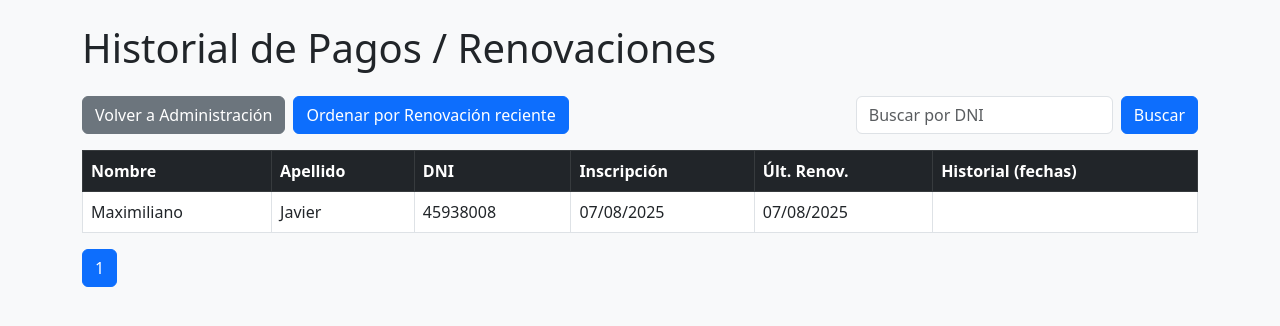
After one commit to MaximilianoPalma03/gym-system-management, a PHP site: page /historial.php in a window 1280 px wide. The commit adds this page. Shown: the top 326 px of the page. Run offline with PHP 8.4, Linux system fonts and the light colour scheme; data comes from the database, SQL or seed files in the repository; tables that the repository leaves empty or names only in its code hold one stand-in row (values such as "Sample post").

Commit message:
Historial de pagos
Se creó el archivo de historial.php para ver todas las renovaciones del clientes, su fecha de inscripción original y cuando pagó.

```diff
--- /dev/null
+++ b/historial.php
@@ -0,0 +1,117 @@
+<?php
+session_start();
+require_once 'bdd.php';
+
+// Reutilizamos safeFormatDate si lo tenés, si no agregalo:
+function safeFormatDate($fecha) {
+    if (empty($fecha)) return '-';
+    $d = DateTime::createFromFormat('Y-m-d', $fecha);
+    if ($d && $d->format('Y-m-d') === $fecha) return $d->format('d/m/Y');
+    try { $d2 = new DateTime($fecha); return $d2->format('d/m/Y'); } catch (Exception $e) { return '-'; }
+}
+
+// Parámetros: paginación, filtro dni, orden (por última renovación)
+$porPagina = 20;
+$pagina = isset($_GET['p']) && ctype_digit($_GET['p']) && $_GET['p'] > 0 ? intval($_GET['p']) : 1;
+$offset = ($pagina - 1) * $porPagina;
+
+$filtroDni = isset($_GET['dni']) && ctype_digit($_GET['dni']) ? $_GET['dni'] : null;
+$orden = isset($_GET['orden']) && $_GET['orden'] === 'recientes'; // si viene ?orden=recientes ordena por último renov
+
+// Construir count
+$countSql = "SELECT COUNT(*) FROM socios" . ($filtroDni ? " WHERE dni = :dni" : "");
+$countStmt = $conexion->prepare($countSql);
+if ($filtroDni) $countStmt->execute([':dni' => $filtroDni]); else $countStmt->execute();
+$totalSocios = $countStmt->fetchColumn();
+$totalPaginas = max(1, ceil($totalSocios / $porPagina));
+
+// Consulta principal:
+// Traemos datos del socio y el historial concatenado (GROUP_CONCAT). ORDER BY depende de $orden.
+$orderClause = $orden ? "COALESCE(MAX(r.fecha_renovacion), s.fecha_inscripcion) DESC" : "s.apellido, s.nombre";
+
+$sql = "
+  SELECT s.id, s.nombre, s.apellido, s.dni, s.fecha_inscripcion,
+         COALESCE(GROUP_CONCAT(DATE_FORMAT(r.fecha_renovacion, '%d/%m/%Y') ORDER BY r.fecha_renovacion DESC SEPARATOR ', '), '') AS historial,
+         COALESCE(MAX(r.fecha_renovacion), s.fecha_inscripcion) AS ultima_renovacion
+  FROM socios s
+  LEFT JOIN renovaciones r ON r.socio_id = s.id
+  " . ($filtroDni ? " WHERE s.dni = :dni " : "") . "
+  GROUP BY s.id
+  ORDER BY $orderClause
+  LIMIT :limit OFFSET :offset
+";
+
+$stmt = $conexion->prepare($sql);
+if ($filtroDni) $stmt->bindValue(':dni', $filtroDni, PDO::PARAM_STR);
+$stmt->bindValue(':limit', $porPagina, PDO::PARAM_INT);
+$stmt->bindValue(':offset', $offset, PDO::PARAM_INT);
+$stmt->execute();
+$filas = $stmt->fetchAll();
+?>
+<!doctype html>
+<html lang="es">
+<head>
+  <meta charset="utf-8">
+  <meta name="viewport" content="width=device-width,initial-scale=1">
+  <title>Historial de Renovaciones</title>
+  <link href="https://cdn.jsdelivr.net/npm/bootstrap@5.3.0/dist/css/bootstrap.min.css" rel="stylesheet">
+  <style>
+    .small-hist { max-width: 600px; white-space: normal; word-wrap: break-word; }
+  </style>
+</head>
+<body class="bg-light">
+<div class="container mt-4">
+  <h1 class="mb-4">Historial de Pagos / Renovaciones</h1>
+
+  <div class="d-flex mb-3 gap-2">
+    <a href="index.php" class="btn btn-secondary">Volver a Administración</a>
+
+    <?php
+      $qs = $_GET;
+      if ($orden) { unset($qs['orden']); $label = 'Desordenar'; $btnClass = 'btn-outline-secondary'; }
+      else { $qs['orden'] = 'recientes'; $label = 'Ordenar por Renovación reciente'; $btnClass = 'btn-primary'; }
+      $toggleUrl = basename(__FILE__) . '?' . http_build_query($qs);
+    ?>
+    <a href="<?= $toggleUrl ?>" class="btn <?= $btnClass ?>"><?= $label ?></a>
+
+    <form method="get" class="d-flex ms-auto">
+      <?php if ($orden): ?><input type="hidden" name="orden" value="recientes"><?php endif; ?>
+      <input type="text" name="dni" class="form-control me-2" placeholder="Buscar por DNI" value="<?= htmlspecialchars($filtroDni ?? '') ?>">
+      <button class="btn btn-primary">Buscar</button>
+    </form>
+  </div>
+
+  <table class="table table-bordered table-hover">
+    <thead class="table-dark">
+      <tr>
+        <th>Nombre</th><th>Apellido</th><th>DNI</th><th>Inscripción</th><th>Últ. Renov.</th><th>Historial (fechas)</th>
+      </tr>
+    </thead>
+    <tbody>
+      <?php foreach($filas as $r): ?>
+      <tr>
+        <td><?= htmlspecialchars($r['nombre']) ?></td>
+        <td><?= htmlspecialchars($r['apellido']) ?></td>
+        <td><?= htmlspecialchars($r['dni']) ?></td>
+        <td><?= safeFormatDate($r['fecha_inscripcion']) ?></td>
+        <td><?= safeFormatDate($r['ultima_renovacion']) ?></td>
+        <td class="small-hist"><?= htmlspecialchars($r['historial']) ?></td>
+      </tr>
+      <?php endforeach; ?>
+    </tbody>
+  </table>
+
+  <!-- paginación simple -->
+  <nav><ul class="pagination">
+    <?php
+      $base = $_GET;
+      for ($i=1;$i<=$totalPaginas;$i++):
+        $base['p'] = $i;
+    ?>
+      <li class="page-item <?= $i==$pagina ? 'active' : '' ?>"><a class="page-link" href="?<?= http_build_query($base) ?>"><?= $i ?></a></li>
+    <?php endfor; ?>
+  </ul></nav>
+
+</div>
+</body>
+</html>
--- a/insertar_socio.php
+++ b/insertar_socio.php
@@ -37,6 +37,8 @@ if (
         ]);
 
         $lastId = $conexion->lastInsertId();
+        $insStmt = $conexion->prepare("INSERT INTO renovaciones (socio_id, fecha_renovacion) VALUES (:sid, :f)");
+        $insStmt->execute([':sid' => $lastId, ':f' => $inscripcion]); // $inscripcion = fecha de hoy 'Y-m-d'
 
         $_SESSION['msg'] = [
         'type' => 'success',
--- a/renovar_cuota.php
+++ b/renovar_cuota.php
@@ -33,6 +33,10 @@ try {
     ");
     $stmt->execute([':id' => $id]);
 
+    $ins = $conexion->prepare("INSERT INTO renovaciones (socio_id, fecha_renovacion) VALUES (:sid, :f)");
+    $ins->execute([':sid' => $id, ':f' => date('Y-m-d')]);
+
+
     $_SESSION['msg'] = ['type' => 'success', 'text' => '¡Cuota renovada correctamente!'];
 } catch (PDOException $e) {
     error_log('renovar_cuota.php - Error renovar id='.$id.' - '.$e->getMessage());
```
Also changed, not shown: index.php (+22 -0 lines).
